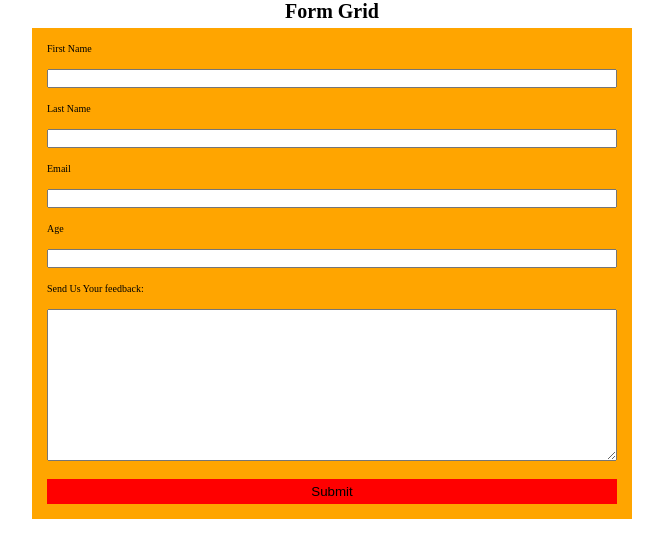
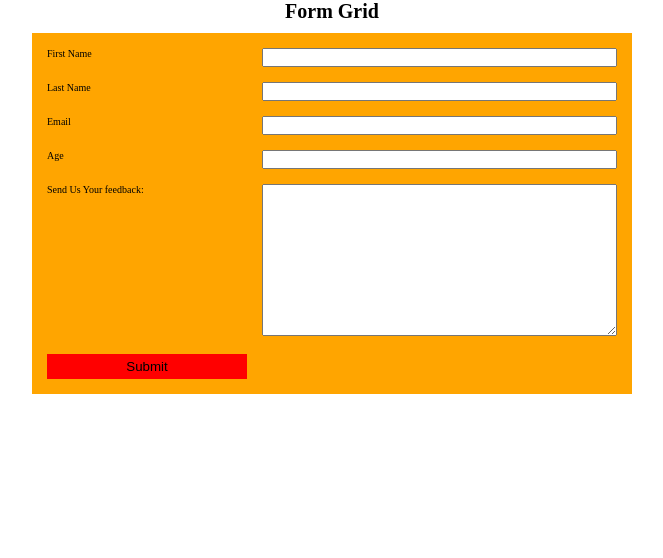
Before and after one commit to Accoder11/gridPractice, a plain HTML site: page grid.html in a window 1280 px wide. Shown: the whole page, without its empty margins (308-971 px from the left). Drawn offline with Linux system fonts and the light colour scheme.

Commit message:
modified

```diff
--- a/style.css
+++ b/style.css
@@ -128,12 +128,11 @@ html {
 */
 .gridForm {
     display: grid;
-    margin: 5px auto;
+    margin: 10px auto;
     padding: 15px;
     max-width: 600px;
     background-color: orange;
     gap: 15px;
-
 }
 h1 {
     text-align: center;
@@ -145,7 +144,8 @@ h1 {
     margin-top: 3px;
     padding: 5px;
 }
-@media (min-width: 600px)
+@media (min-width: 600px) {
 .gridForm {
     grid-template-columns: 200px 1fr;
 }
+}
```
